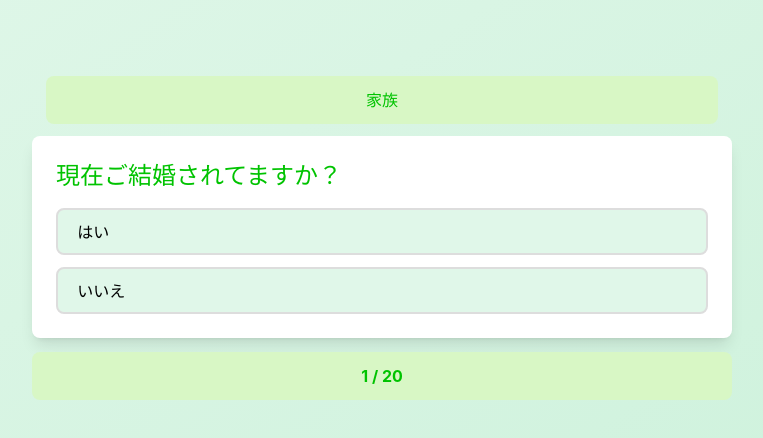
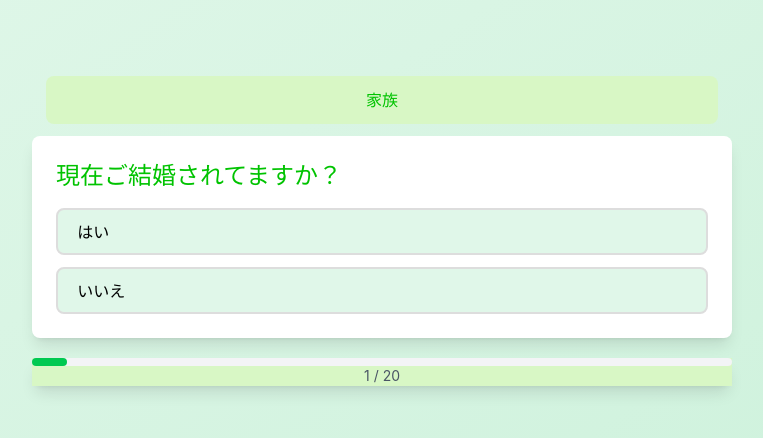
Before and after one commit to marky808/hige-LP, a React (Vite) app: page /personal-type/quiz in a window 1280 px wide. Shown: the top 438 px of the page, without its empty margins (258-1021 px from the left). Built offline with nearby package versions, Linux system fonts and the light colour scheme.

Commit message:
added progress bar

```diff
--- a/src/pages/PersonalRiskQuiz.jsx
+++ b/src/pages/PersonalRiskQuiz.jsx
@@ -205,16 +205,37 @@ const PersonalRiskQuiz = () => {
             </button>
           ))}
         </div>
+
       </motion.div>
 
-      <motion.p
+      <motion.div
+        variants={fadeInUpStrong}
+        initial="hidden"
+        animate="visible"
+        className="w-full md:max-w-[700px] bg-white rounded-lg shadow-lg mt-[20px] bg-[#D8F7C5]"
+      >
+      <div className="bg-[#D8F7C5] ">
+        <div className="h-2 bg-gray-100 rounded-full">
+          <div
+            className="h-2 bg-green-500 rounded-full transition-all duration-300"
+            style={{ width: `${((currentQuestionIndex + 1) / questions.length) * 100}%` }}
+          ></div>
+          </div>
+          <p className="text-center text-sm text-gray-600">
+            {currentQuestionIndex + 1} / {questions.length}
+          </p>
+        </div>
+      </motion.div>
+
+      {/* <motion.p
         variants={fadeInUpStrong}
         initial="hidden"
         animate="visible"
         className="text-[#00C300] font-bold mb-3 mt-[14px] bg-[#D8F7C5] w-full md:max-w-[700px] text-center p-3 rounded-lg"
       >
         {currentQuestionIndex + 1} / {questions.length}
-      </motion.p>
+      </motion.p> */}
+
     </div>
   );
 };
--- a/src/pages/PersonalTypeQuiz.jsx
+++ b/src/pages/PersonalTypeQuiz.jsx
@@ -179,14 +179,34 @@ const PersonalTypePageQuiz = () => {
           </div>
         </motion.div>
 
-        <motion.p
+        <motion.div
+          variants={fadeInUpStrong}
+          initial="hidden"
+          animate="visible"
+          className="w-full md:max-w-[700px] bg-white rounded-lg shadow-lg mt-[20px] bg-[#D8F7C5]"
+        >
+        <div className="bg-[#D8F7C5] ">
+          <div className="h-2 bg-gray-100 rounded-full">
+            <div
+              className="h-2 bg-green-500 rounded-full transition-all duration-300"
+              style={{ width: `${((currentQuestionIndex + 1) / questions.length) * 100}%` }}
+            ></div>
+            </div>
+            <p className="text-center text-sm text-gray-600">
+              {currentQuestionIndex + 1} / {questions.length}
+            </p>
+          </div>
+        </motion.div>
+
+        {/* <motion.p
           variants={fadeInUpStrong}
           initial="hidden"
           animate="visible"
           className="text-[#00C300] font-bold mb-3 mt-[14px] bg-[#D8F7C5] w-full md:max-w-[700px] text-center p-3 rounded-lg"
         >
           {currentQuestionIndex + 1} / {questions.length}
-        </motion.p>
+        </motion.p> */}
+
       </div>
     </div>
   );
```
